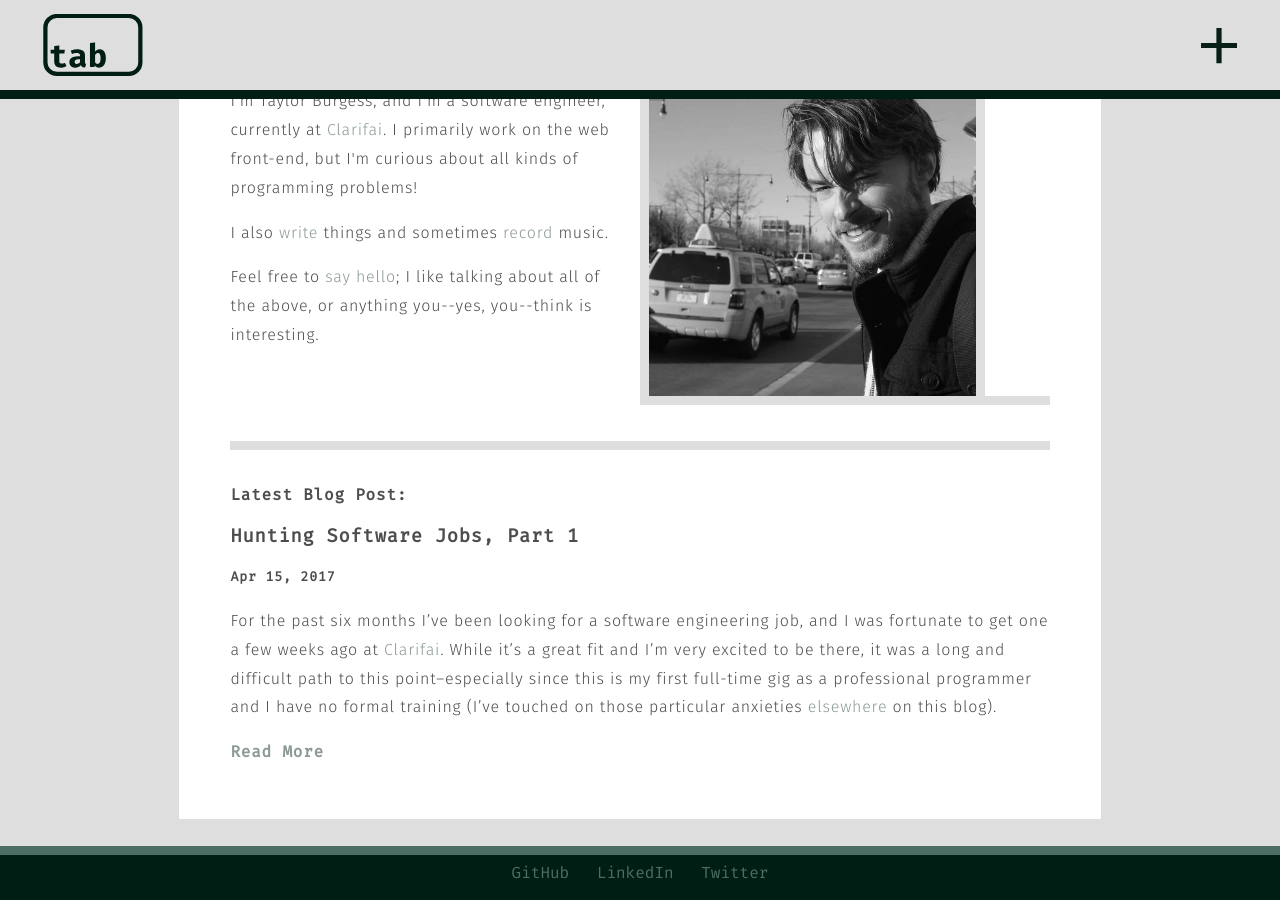
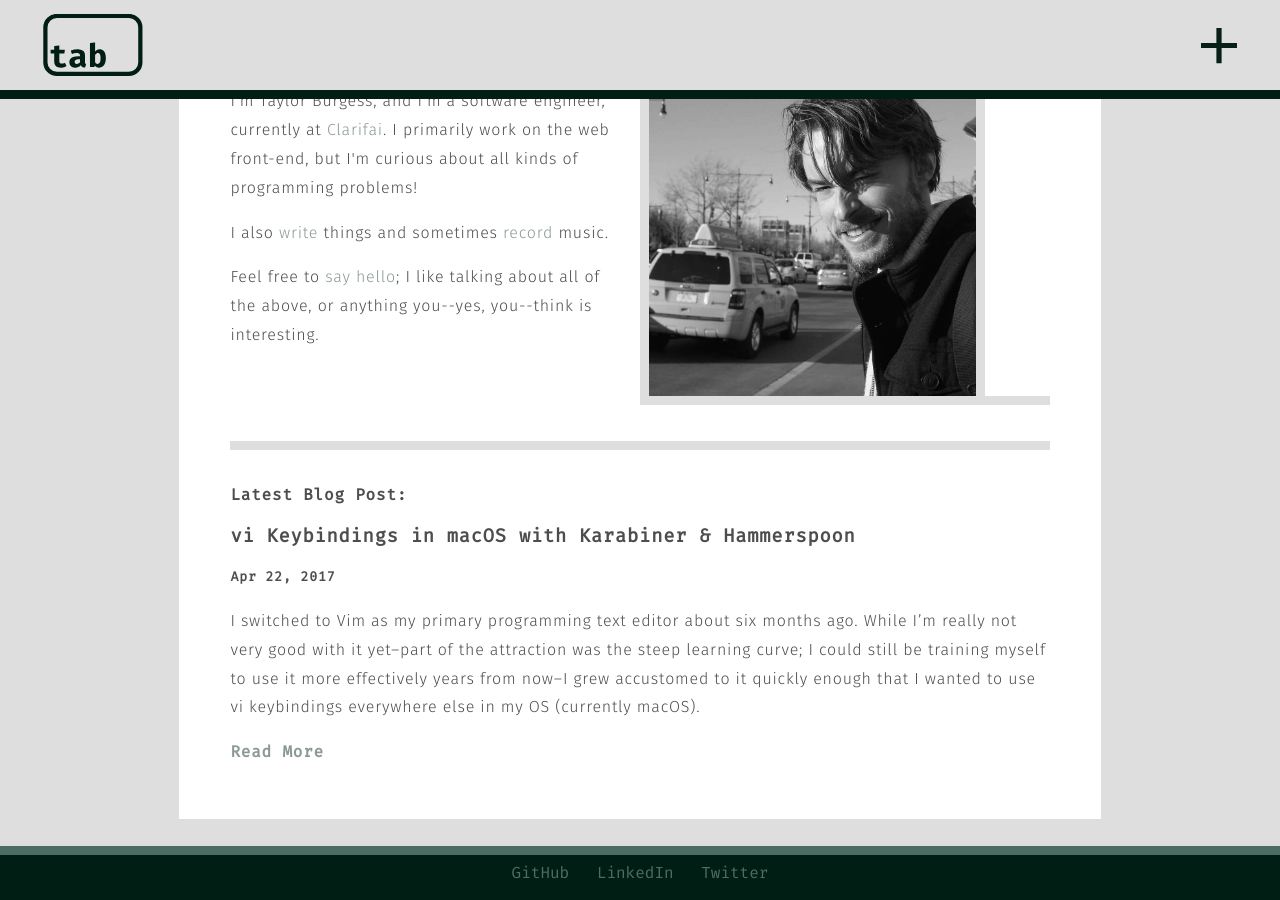
Before and after one commit to tayloraburgess/tayloraburgess.github.io, a Jekyll site: the page built from index.html, in a window 1280 px wide and 900 px high, scrolled down 166 px. Built offline with Jekyll 4.4.1, drawn with Linux system fonts in a browser that asks for light colours; some of the changed lines change nothing that is shown.

Commit message:
New post

```diff
--- /dev/null
+++ b/_posts/2017-04-22-macos-vim.md
@@ -0,0 +1,151 @@
+---
+layout: post
+title: vi Keybindings in macOS with Karabiner & Hammerspoon
+tags: [Programming, Vim, macOS, Lua]
+---
+
+I switched to Vim as my primary programming text editor about six months ago. While I'm really not very good with it yet--part of the attraction was the steep learning curve; I could still be training myself to use it more effectively years from now--I grew accustomed to it quickly enough that I wanted to use vi keybindings everywhere else in my OS (currently macOS).
+
+So I decided to figure out a way to make this happen and, at least for now, narrowed the scope to creating a key binding that would switch the OS to another 'mode' where I could then work with text using very basic vi normal mode controls. The 'default' OS mode would then become the equivalent of vi's insert mode.
+
+This idea was surprisingly simple to get working using a couple of tools. And while this post explains how to create vi key bindings, the same tools (Hammerspoon in particular) can be used to customize macOS in a number of ways. Further, if you want to just create your own custom keybindings or modes, the information here should be easy to generalize for whatever use you want.
+
+Small disclaimer: I'll be assuming from here forward that you have a very basic level of comfort with vi and programming--but, frankly, I'm not sure why you'd be interested in vi keybindings to begin with if you didn't.
+
+## [Karabiner Elements](https://github.com/tekezo/Karabiner-Elements)
+
+This is the first tool, which will allow you to set a sensible modal key trigger (this is a variation on what some people who re-bind their keyboards call a 'Hyper Key').
+
+First, by way of explanation: Karabiner Elements is a subset of [Karabiner](https://pqrs.org/osx/karabiner/), which is a much more fully-featured keyboard customizer. Unfortunately, changes in macOS 10.12 broke most of Karabiner's functionality, so Elements is a stripped-down stand-in (that still works perfectly fine here). If you're a running an older version of macOS, the original Karabiner will work as well.
+
+Once you've installed Karabiner Elements (I just used the [disk image](https://pqrs.org/latest/karabiner-elements-latest.dmg) from the repo README linked above, but feel free to build it yourself), you should see something like this when you open the app:
+
+![Karabiner Elements, with a custom 'modal' key binding]({{ '/assets/posts/karabiner-elements.png' | prepend: site.baseurl | prepend: site.url }})
+
+What you probably won't see yet are any actual key mappings like the three I have here. The relevant one in this screenshot is 'fn' to 'f18' (the other two are just a personal preference--these can be toggled in normal macOS System Preferences, but Karabiner overrides those settings). You should add a binding that looks like that, with caveats:
+
+This 'From key' binding is specific to my keyboard choices--I currently work with MacBooks (paired with a Magic Keyboard at work, but the same layout), which have an 'fn' key in their bottom left corner that I effectively never used before setting up this config. If you have another keyboard layout, set the 'From key' to something else you're fine with using exclusively for this purpose.
+
+Additionally, you'll need to set the 'To key' binding to a key that you *absolutely* never use (without specific modification, there's not a way to trigger 'f18' on a MacBook keyboard normally, so I keep it set to that).
+
+Next, you'll run some programmatic actions when this key is triggered:
+
+## [Hammerspoon](http://www.hammerspoon.org/)
+
+This is the second tool, and allows for flexible macOS automation using [Lua](https://www.lua.org/) scripts. This post only covers using it to remap keybindings, but it has [some other fantastic APIs](http://www.hammerspoon.org/docs/index.html) that I highly recommend checking out!
+
+I won't cover basic installation of Hammerspoon, as it's relatively self-explanatory. Once the app is installed, you'll need to make a `~/.hammerspoon/init.lua` file, which is a script that will tell Hammerspoon how to modify and automate the OS.
+
+(I store my `init.lua` in [a repository](https://github.com/tayloraburgess/dotfiles) that holds most of my system configuration files and symlink it using a simple [bash script](https://github.com/tayloraburgess/dotfiles/blob/01f43436f104ae9e778f75c68bdc680cfee13bbc/install.sh).)
+
+A note going forward: I am by no means a Lua expert; beyond this code and some very basic scripts, I've written very little in the language. So if you happen to actually know it, apologies for terrible abuse of idioms. I wasn't aiming for elegance when I wrote this script.
+
+## init.lua
+
+I'll provide snippets as I go, but if you'd like to look through the complete script, [it's here](https://github.com/tayloraburgess/dotfiles/blob/a8756947774fac561cc9472862ae80523bb5a6e6/init.lua). If you're lost at any point, Hammerspoon also has [great documentation](http://www.hammerspoon.org/docs/).
+
+First, a constant:
+
+{% highlight lua %}
+hyper = 0x4F
+{% endhighlight %}
+
+This is the hex keycode for 'f18'--you should replace this with whatever you've mapped your Hyper Key 'To Key' to in Karabiner.
+
+Next, I've created a custom function that allows for faster keystrokes for the bindings you'll create. At time of writing, Hammerspoon's [`hs.eventtap.keyStroke`](http://www.hammerspoon.org/docs/hs.eventtap.html#keyStroke) function seems to have issues with normal key repeat speed--i.e. it repeats much more slowly than the system `KeyRepeat` default--so this function leverages the slightly more low-level `newKeyEvent` API to solve this problem:
+
+{% highlight lua %}
+fastKeyStroke = function(modifiers, character)
+  local event = require("hs.eventtap").event
+  event.newKeyEvent(modifiers, string.lower(character), true):post()
+  event.newKeyEvent(modifiers, string.lower(character), false):post()
+end
+{% endhighlight %}
+
+Now, you can initialize the mode:
+
+{% highlight lua %}
+--
+-- Create Mode
+--
+
+mode = hs.hotkey.modal.new('', hyper)
+{% endhighlight %}
+
+This code creates a new keybinding mode and assigns it to the variable `mode`. Any hotkeys you bind to `mode` will be activated when the Hyper Key is triggered and will override any system defaults.
+
+For the first bindings, I've created a couple of ways to exit the mode. Pressing the Hyper Key again is probably the most natural choice for this, and I've also added 'i' to emulate entering vi's insert mode:
+
+{% highlight lua %}
+--
+-- Mode Exit Bindings
+--
+
+mode:bind('', hyper, function() mode:exit() end)
+mode:bind('', 'i', function() mode:exit() end)
+{% endhighlight %}
+
+Now, on to vi bindings! For the basics, assign some `fastKeyStroke` function calls to variables for easy reference:
+
+{% highlight lua %}
+left = function() fastKeyStroke({''}, 'left') end
+down = function() fastKeyStroke({''}, 'down') end
+up = function() fastKeyStroke({''}, 'up') end
+right = function() fastKeyStroke({''}, 'right') end
+{% endhighlight %}
+
+Then bind those variables to some modal keystrokes:
+
+{% highlight lua %}
+mode:bind('', 'h', left, nil, left)
+mode:bind('', 'j', down, nil, down)
+mode:bind('', 'k', up, nil, up)
+mode:bind('', 'l', right, nil, right)
+{% endhighlight %}
+
+I reference the variables in two parameters in each binding call to set them to both the initial keypress and the repeat (details on that [here](http://www.hammerspoon.org/docs/hs.hotkey.modal.html#bind)).
+
+Now, set some more interesting bindings using the same pattern:
+
+{% highlight lua %}
+--
+-- Text Nav
+--
+
+wordStart = function() fastKeyStroke({'alt'}, 'left') end
+wordEnd = function() fastKeyStroke({'alt'}, 'right') end
+lineStart = function() fastKeyStroke({'cmd'}, 'left') end
+lineEnd = function() fastKeyStroke({'cmd'}, 'right') end
+
+mode:bind('', 'b', wordStart, nil, wordStart)
+mode:bind('', 'e', wordEnd, nil, wordEnd)
+mode:bind('shift', '6', lineStart)
+mode:bind('shift', '4', lineEnd)
+{% endhighlight %}
+
+As I mentioned above, this code creates *basic* vi keybindings--and that's because the bindings are ultimately limited by how macOS can already navigate text. This only creates custom bindings for pre-existing macOS key combinations; it can't create entirely new ones. So while the above code simulates the 'b', 'e', '^', and '$' vi motions, with this method it's not possible to compose those motions with vi operators or fully mimic vi.
+
+Lastly, here's some bindings for normal mode text manipulation:
+
+{% highlight lua %}
+--
+-- Text Manipulation
+--
+
+delete = function() fastKeyStroke({''}, 'forwarddelete') end
+yank = function() fastKeyStroke({'cmd'}, 'c') end
+paste = function() fastKeyStroke({'cmd'}, 'v') end
+undo = function() fastKeyStroke({'cmd'}, 'z') end
+mode:bind('', 'x', delete, nil, delete)
+mode:bind('', 'y', yank)
+mode:bind('', 'p', paste)
+mode:bind('', 'u', undo, nil, undo)
+{% endhighlight %}
+
+Again, you can't, for example, mimic vi's 'P', as macOS doesn't have the ability to paste before the cursor, just after. Also notice that I haven't provided the key repeat parameters for `yank` and `paste` bindings, as it's unlikely that I'd want to repeatedly yank or paste.
+
+## Etc
+
+This code is just a start. While you're ultimately limited, like I've mentioned, by macOS itself, there's plenty more you can do with Hammerspoon's keystroke APIs--I've considered creating additional modes, or at least attempting to create bindings for more vi motions.
+
+(It's up to you to decide whether any of this over-optimizing is actually useful, though.)
--- a/assets/css/main.scss
+++ b/assets/css/main.scss
@@ -63,9 +63,10 @@ path#path30 {
 }
 
 figure.highlight {
+    overflow-x: scroll;
     margin: 1vh 0;
     background: $main-back-color;
-    padding: 1em;
+    padding: 0 1em;
     border: 0 solid $menu-back-color;
     border-width: 0 1vh 0 1vh;
     font-family: 'Fira Mono', monospace;
```
Also changed, not shown: assets/posts/karabiner-elements.png (added).
